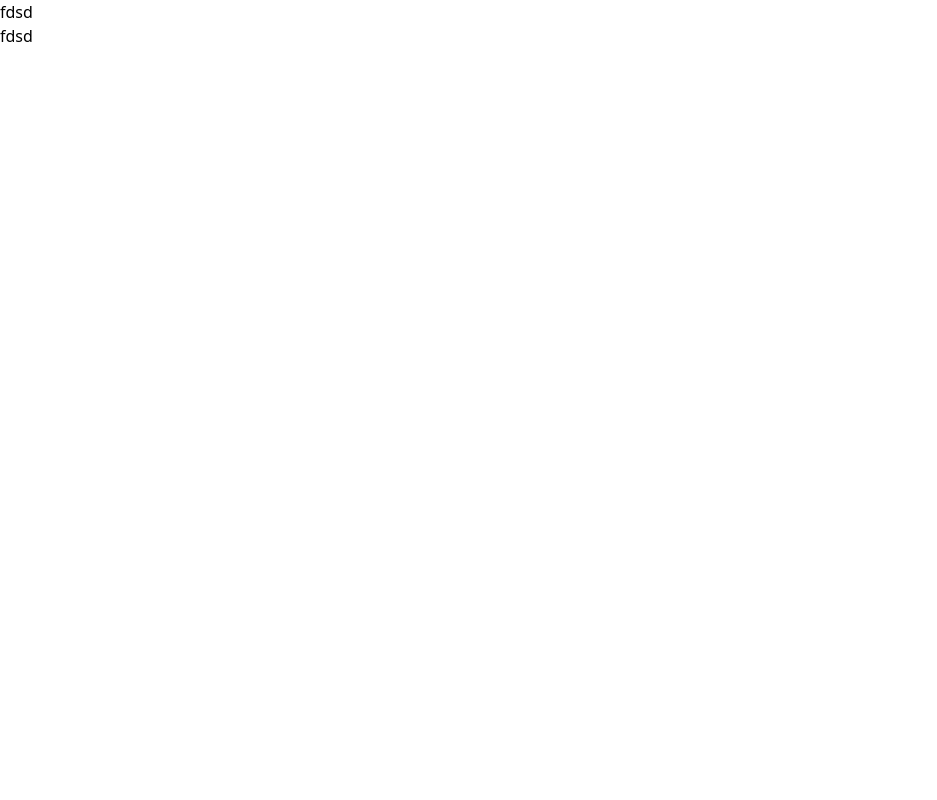
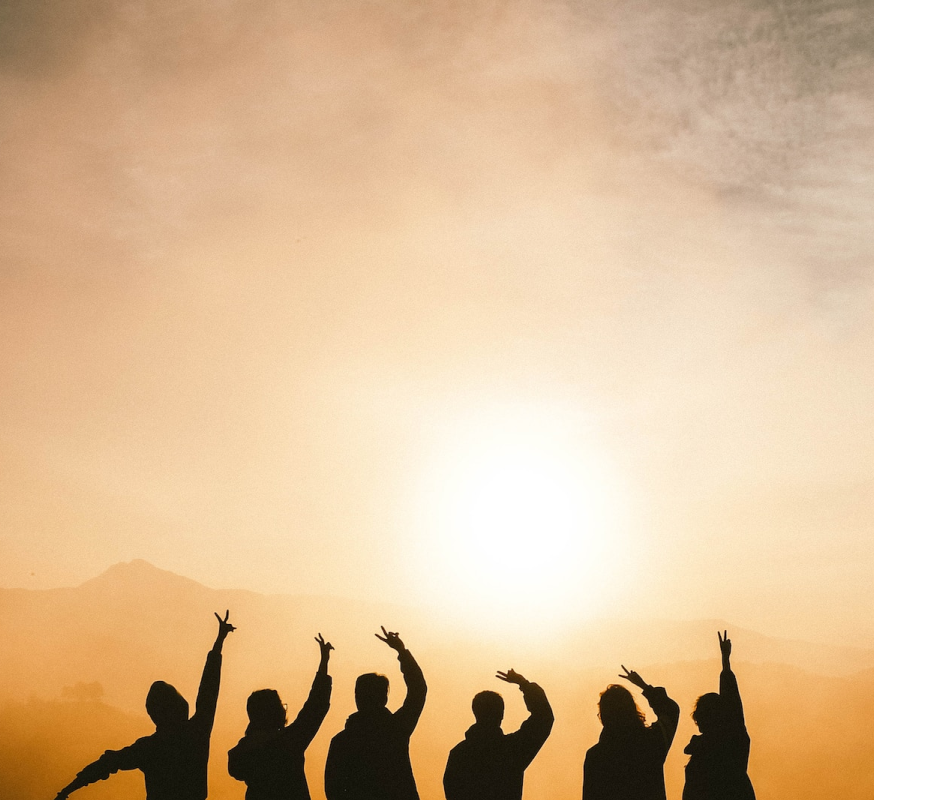
Before and after one commit to thehasandev/ChitChat, a React (Vite) app: page /sing-up in a window 1280 px wide. Shown: the top 800 px of the page, without its empty margins (0-937 px from the left). Built offline with nearby package versions, Linux system fonts and the light colour scheme.

Commit message:
img-component

```diff
--- /dev/null
+++ b/src/components/Image.jsx
@@ -0,0 +1,9 @@
+import React from 'react'
+
+function Image({className,src,alt}) {
+  return (
+    <img className={className} src={src} alt={alt} />
+  )
+}
+
+export default Image
--- a/src/pages/Registration.jsx
+++ b/src/pages/Registration.jsx
@@ -1,12 +1,17 @@
 import React from 'react'
 import Flex from '../components/Flex'
+import Image from '../components/Image'
+import Man from "../assets/pepoles.png"
 
 function Registration() {
   return (
     <>
      <Flex>
-       <div>fdsd</div>
-       <div>fdsd</div>
+       <div className='w-5/12'></div>
+       <div className='w-7/12'>
+        <Image className="w-full h-screen object-cover" src={Man}/>
+        {/* <div className='b'></div> */}
+       </div>
      </Flex>
 
     </>
```
